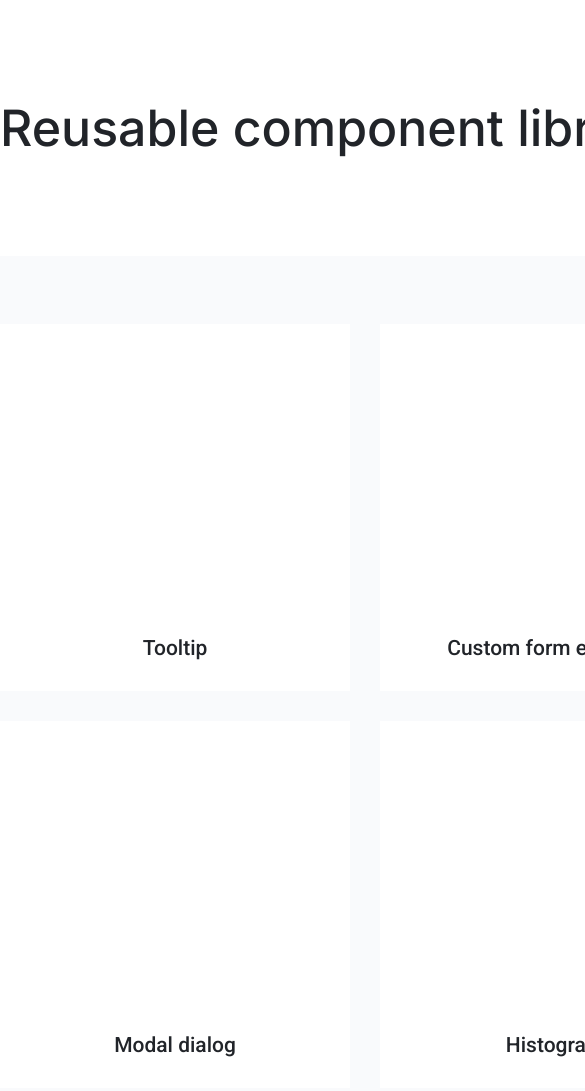
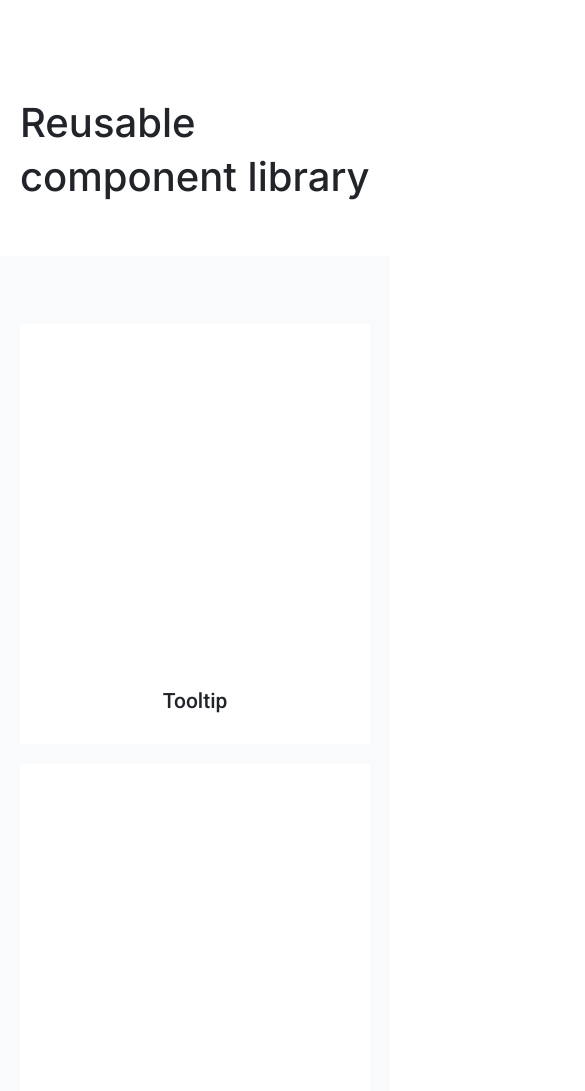
Before and after one commit to js-tasks-ru/htmlcss-20220120_alexander-kuimov, a website: page index.html in a window 390 px wide. Shown: the top 1091 px of the page, 585 px wide, since content can reach past the window. Drawn offline with Linux system fonts and the light colour scheme.

Commit message:
Add adaptive to home page

```diff
--- a/components/container/container.css
+++ b/components/container/container.css
@@ -2,3 +2,15 @@
     max-width: 1110px;
     margin: 0 auto;
 }
+
+@media screen and (max-width: 1280px) {
+    .container {
+        max-width: calc(100% - 60px);
+    }
+}
+
+@media screen and (max-width: 1280px) {
+    .container {
+        max-width: calc(100% - 40px);
+    }
+}
--- a/components/footer/footer.css
+++ b/components/footer/footer.css
@@ -28,3 +28,8 @@
     color: var(--black);
     max-width: 640px;
 }
+@media screen and (max-width: 480px) {
+    .footer__title {
+        font-size: 30px;
+    }
+}
--- a/components/header/header.css
+++ b/components/header/header.css
@@ -13,3 +13,17 @@
     color: var(--black);
     margin: 0;
 }
+
+@media screen and (max-width: 480px) {
+    .header__title {
+        font-size: 40px;
+        line-height: 54px;
+    }
+}
+
+@media screen and (max-width: 380px) {
+    .header__title {
+        font-size: 30px;
+        line-height: 44px;
+    }
+}
--- a/components/preview/preview.css
+++ b/components/preview/preview.css
@@ -2,7 +2,7 @@
     padding-top: 68px;
     padding-bottom: 204px;
     display: grid;
-    grid-template-columns: repeat(3, 350px);
+    grid-template-columns: repeat(auto-fill, minmax(350px, 1fr));
     row-gap: 30px;
     column-gap: 30px;
 }
@@ -25,3 +25,42 @@
     color: var(--black);
     margin-bottom: 30px;
 }
+
+
+@media screen and (max-width: 1280px) {
+    .preview {
+        grid-template-columns: repeat(auto-fill, minmax(300px, 1fr));
+    }
+}
+
+
+@media screen and (max-width: 1024px) {
+    .preview {
+        grid-template-columns: repeat(auto-fill, minmax(250px, 1fr));
+    }
+}
+
+
+@media screen and (max-width: 600px) {
+    .preview {
+        grid-template-columns: repeat(auto-fill, minmax(200px, 1fr));
+    }
+}
+
+@media screen and (max-width: 480px) {
+    .preview {
+        grid-template-columns: repeat(auto-fill, minmax(150px, 1fr));
+        row-gap: 20px;
+        column-gap: 20px;
+    }
+}
+
+@media screen and (max-width: 414px) {
+    .preview {
+        grid-template-columns: repeat(auto-fill, minmax(300px, 1fr));
+    }
+
+    .preview__item {
+        height: 420px;
+    }
+}
```
